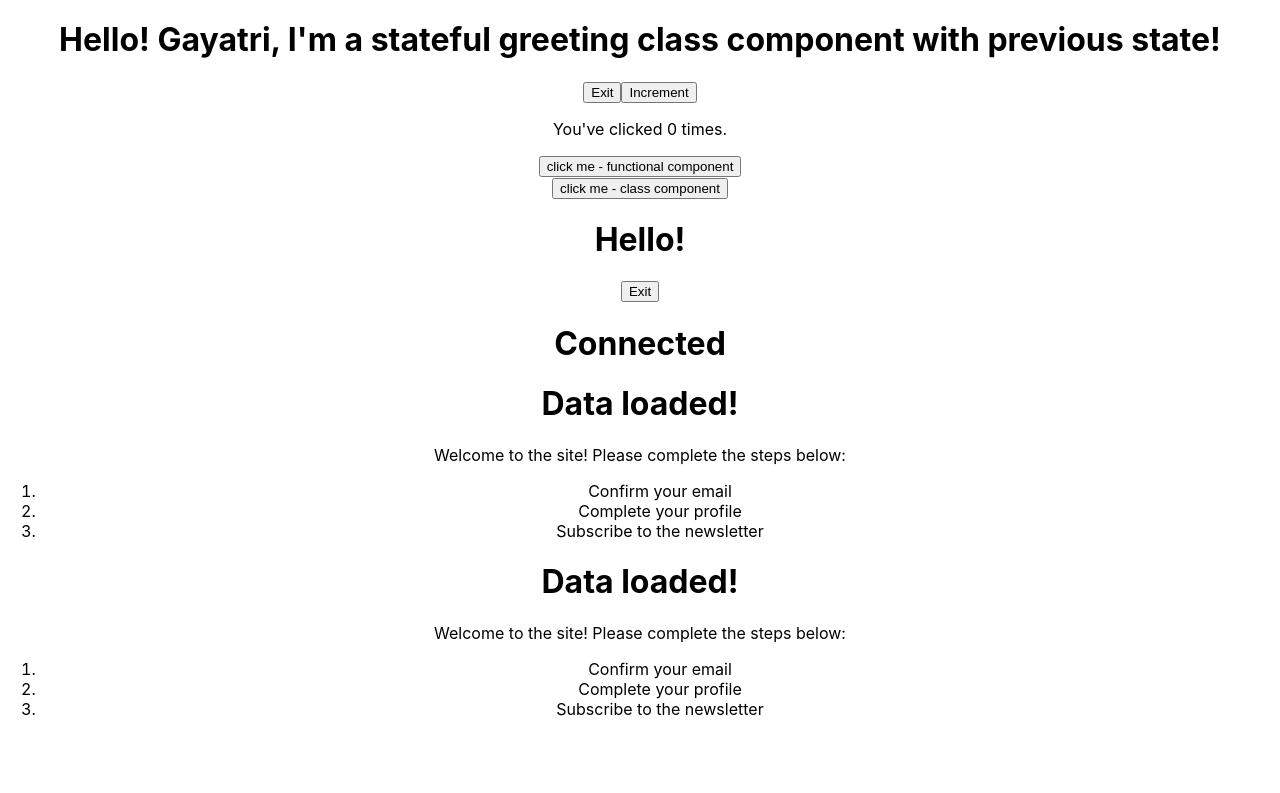
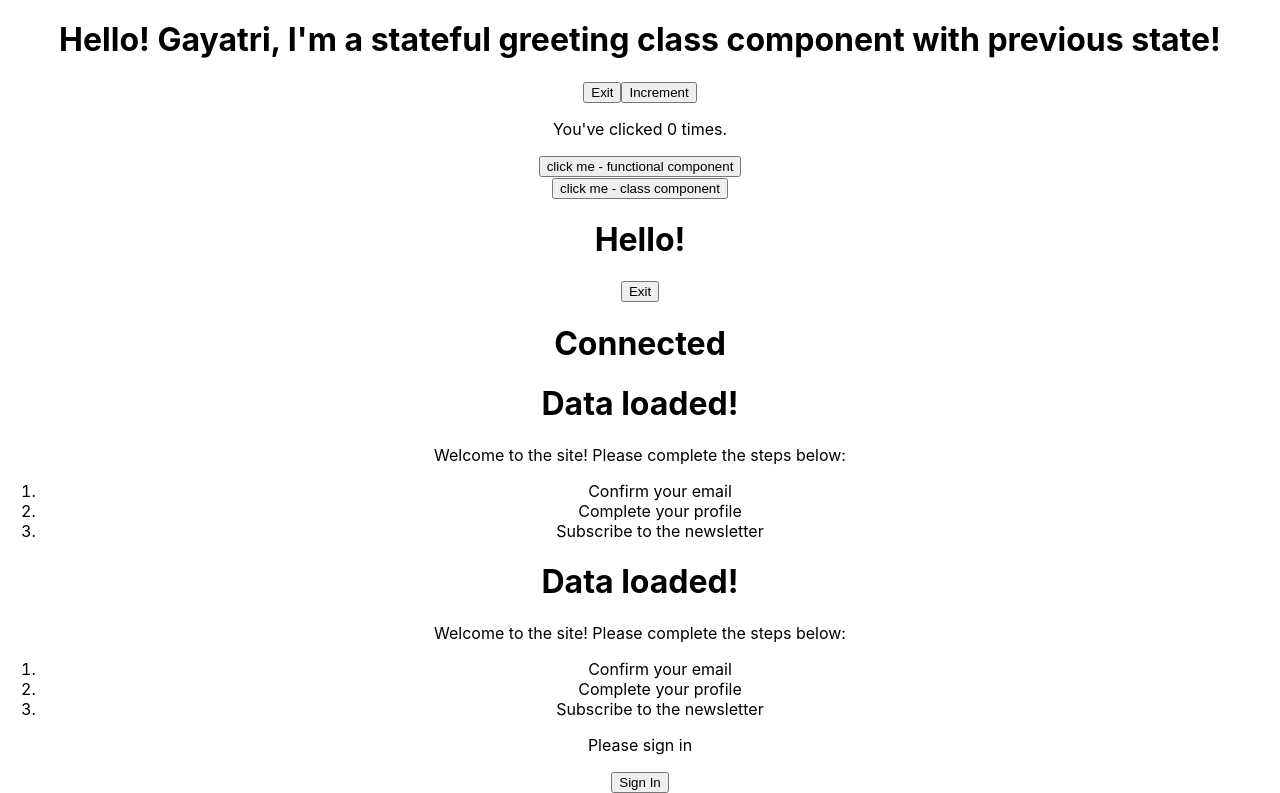
Before and after one commit to gayatrig19/first-react-app, a React (Create React App) app in the folder my-app/: page / in a window 1280 px wide. Shown: the part 330-1123 px from the top of the page. Before the commit the page ends 1065 px from the top, so only its background shows below. Built offline with nearby package versions, Linux system fonts and the light colour scheme.

Commit message:
Methods as Props

```diff
--- a/my-app/src/App.js
+++ b/my-app/src/App.js
@@ -11,6 +11,7 @@
 import ConditionalRenderingFunctional from './components/ConditionalRenderingFunctional';
 import ConditionalRenderingClass from './components/ConditionalRenderingClass';
 import NestingComponents from './components/NestingComponents';
+import MethodsAsPropsParent from './components/MethodsAsPropsParent';
 
 
 function App() {
@@ -27,6 +28,7 @@
       <ConditionalRenderingFunctional connected={true} />
       <ConditionalRenderingClass />
       <NestingComponents />
+      <MethodsAsPropsParent />
     </div>
   );
 }
--- a/my-app/src/components/ConditionalRenderingClass.js
+++ b/my-app/src/components/ConditionalRenderingClass.js
@@ -1,6 +1,6 @@
 import React, { Component } from 'react';
 
-export class ConditionalRenderingClass extends Component {
+class ConditionalRenderingClass extends Component {
     constructor(props) {
       super(props);
 
--- a/my-app/src/components/EventsClass.js
+++ b/my-app/src/components/EventsClass.js
@@ -1,6 +1,6 @@
 import React, { Component } from 'react';
 
-export class EventsClass extends Component {
+class EventsClass extends Component {
   clickHandler() {
     console.log("Clicked the class button");
   }
@@ -13,4 +13,4 @@
   }
 }
 
-export default EventsClass
+export default EventsClass;
--- a/my-app/src/components/EventsFunctional.js
+++ b/my-app/src/components/EventsFunctional.js
@@ -11,4 +11,4 @@
   );
 }
 
-export default EventsFunctional
+export default EventsFunctional;
--- /dev/null
+++ b/my-app/src/components/MethodsAsPropsChild.js
@@ -0,0 +1,26 @@
+import React from 'react';
+
+function MethodsAsPropsChild(props) {
+    return (
+        <div>
+            {props.isLoggedIn ? (
+                    <div>
+                        <p>Welcome to the site! Please complete the steps below:</p>
+                        <ol>
+                            <li>Confirm your email</li>
+                            <li>Complete your profile</li>
+                            <li>Subscribe to the newsletter</li>
+                        </ol>
+                        <button onClick={props.handleSignOut}>Sign Out</button>
+                    </div>
+                ) : (
+                    <div>
+                        <p>Please sign in</p>
+                        <button onClick={props.handleSignIn}>Sign In</button>
+                    </div>
+                )}
+        </div>
+    );
+}
+
+export default MethodsAsPropsChild;
--- /dev/null
+++ b/my-app/src/components/MethodsAsPropsParent.js
@@ -0,0 +1,47 @@
+import React, { Component } from 'react';
+import MethodsAsPropsChild from './MethodsAsPropsChild';
+
+class MethodsAsPropsParent extends Component {
+    constructor(props) {
+      super(props);
+
+      this.state = {
+        isLoggedIn: false,
+      };
+    }
+
+    handleSignIn = () => {
+        this.setState({
+            isLoggedIn: true,
+        });
+        console.log(this);
+    };
+
+    handleSignOut = () => {
+        this.setState({
+            isLoggedIn: false,
+        });
+        console.log(this);
+    };
+
+    //single method that handles both SignIn and SignOut
+    // toggleIsLoggedIn = () => {
+    //     this.setState((prevState) => ({
+    //         isLoggedIn: !prevState.isLoggedIn,
+    //     }));
+    // };
+
+    render() {
+        return (
+            <div>
+                <MethodsAsPropsChild
+                    isLoggedIn={this.state.isLoggedIn}
+                    handleSignIn={this.handleSignIn}
+                    handleSignOut={this.handleSignOut}
+                />
+            </div>
+        );
+    }
+}
+
+export default MethodsAsPropsParent;
--- a/my-app/src/components/NestingComponents.js
+++ b/my-app/src/components/NestingComponents.js
@@ -1,8 +1,8 @@
 import React, { Component } from 'react';
+import UserData from './UserData';
 import UserMessage from './UserMessage';
-import UserData from './UserData';
 
-export class NestingComponents extends Component {
+class NestingComponents extends Component {
     constructor(props) {
       super(props);
 
```
